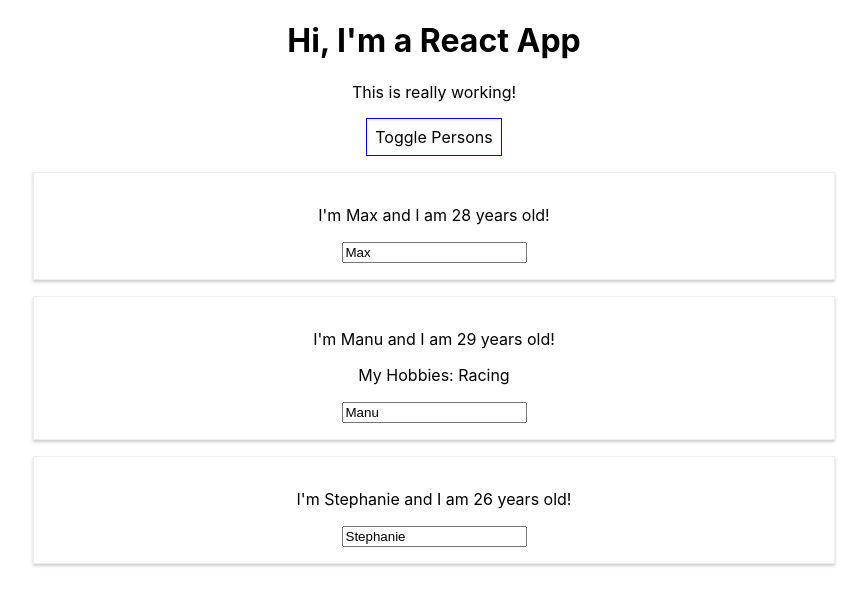
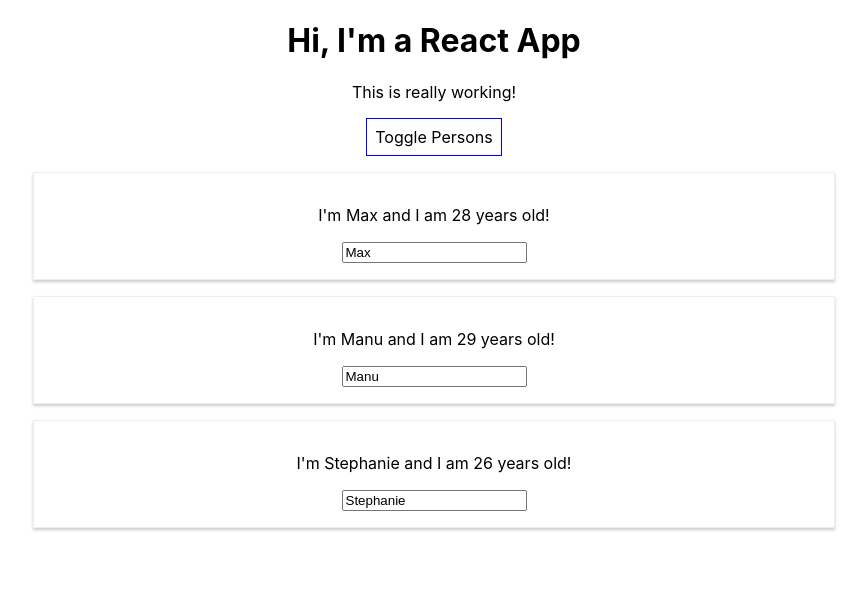
Before and after one commit to bitlucky/The_Burger_Builder, a React (Create React App) app: page / in a window 1280 px wide. Both pictures are taken after a click on the button "Toggle Persons". Shown: the top 606 px of the page, without its empty margins (206-1073 px from the left). Built offline with nearby package versions, Linux system fonts and the light colour scheme.

Commit message:
person component updated

```diff
--- a/src/Person/Person.js
+++ b/src/Person/Person.js
@@ -6,7 +6,7 @@ const Person = ( props ) => {
     return (
         <div className="Person">
             <p onClick={props.click}>I'm {props.name} and I am {props.age} years old!</p>
-            <p>{props.children}</p>
+
             <input type="text" onChange={props.changed} value={props.name} />
         </div>
     )
```
